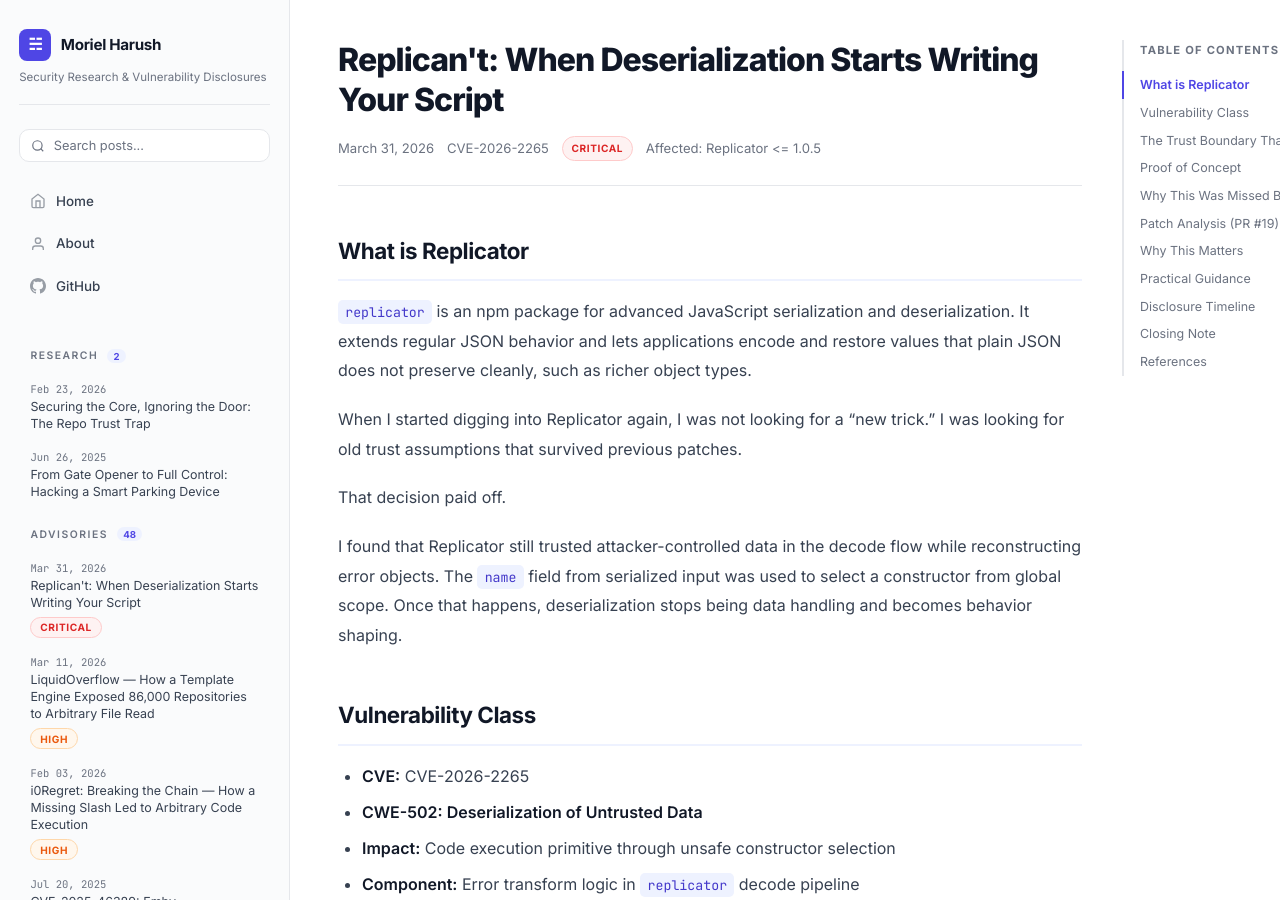
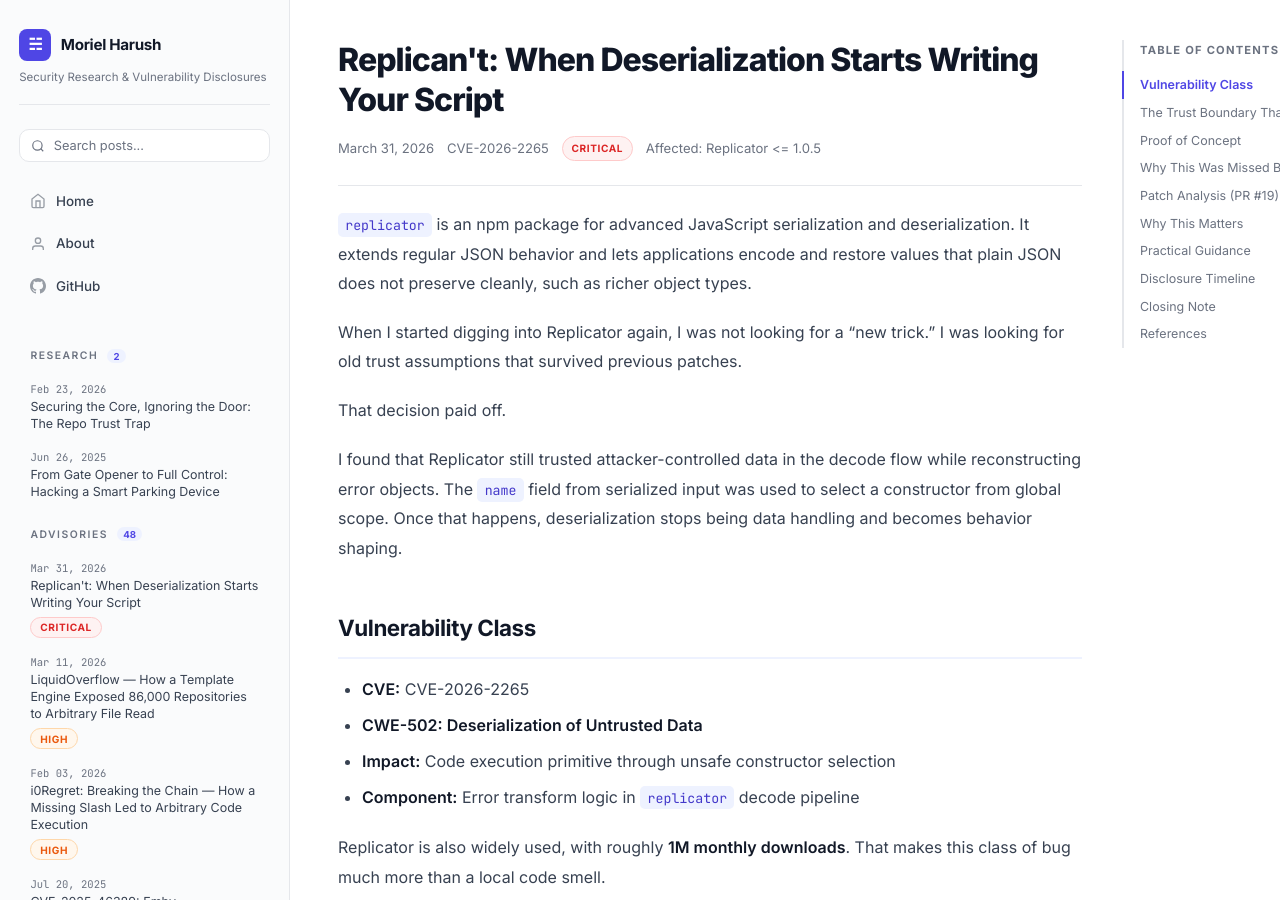
Before and after one commit to MorielHarush/morielharush.github.io, a Jekyll site: the page built from _posts/2026-03-31-cve-2026-2265-replicator-deserialization-of-untrusted-data.md, in a window 1280 px wide and 900 px high. Built offline with Jekyll 4.4.1, drawn with Linux system fonts in a browser that asks for light colours.

Commit message:
added CVE-2026-2265

```diff
--- a/_posts/2026-03-31-cve-2026-2265-replicator-deserialization-of-untrusted-data.md
+++ b/_posts/2026-03-31-cve-2026-2265-replicator-deserialization-of-untrusted-data.md
@@ -7,8 +7,6 @@
 affected: "Replicator <= 1.0.5"
 tags: ["CWE-502", "deserialization", "JavaScript", "supply-chain", "security-research"]
 ---
-
-## What is Replicator
 
 `replicator` is an npm package for advanced JavaScript serialization and deserialization. It extends regular JSON behavior and lets applications encode and restore values that plain JSON does not preserve cleanly, such as richer object types.
 
```
